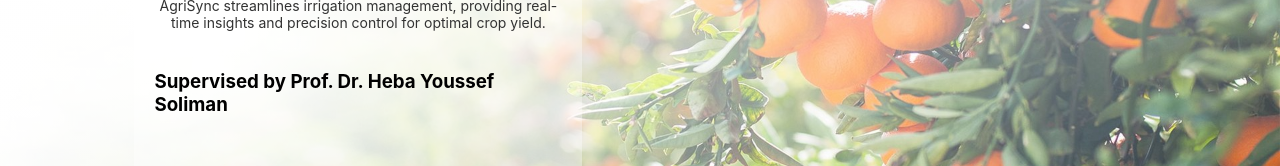
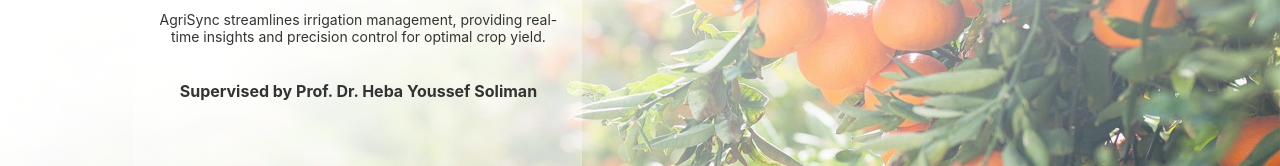
Before and after one commit to KarimShousha/AgriSync-platform-S.A.V.E-, a React (Create React App) app: page /home in a window 1280 px wide. Shown: the part 241-407 px from the top of the page. Built offline with nearby package versions, Linux system fonts and the light colour scheme; no server answers.

Commit message:
Update homeContent.css

```diff
--- a/src/Components/css/homeContent.css
+++ b/src/Components/css/homeContent.css
@@ -90,6 +90,12 @@
 .home1card p {
     color: #333; /* Dark grey color */
     font-size: 14px;
+    text-align: center;
+    margin-bottom: 20px;
+}
+.home1card h3 {
+    color: #333; /* Dark grey color */
+    font-size: 16px;
     text-align: center;
     margin-bottom: 20px;
 }
```
